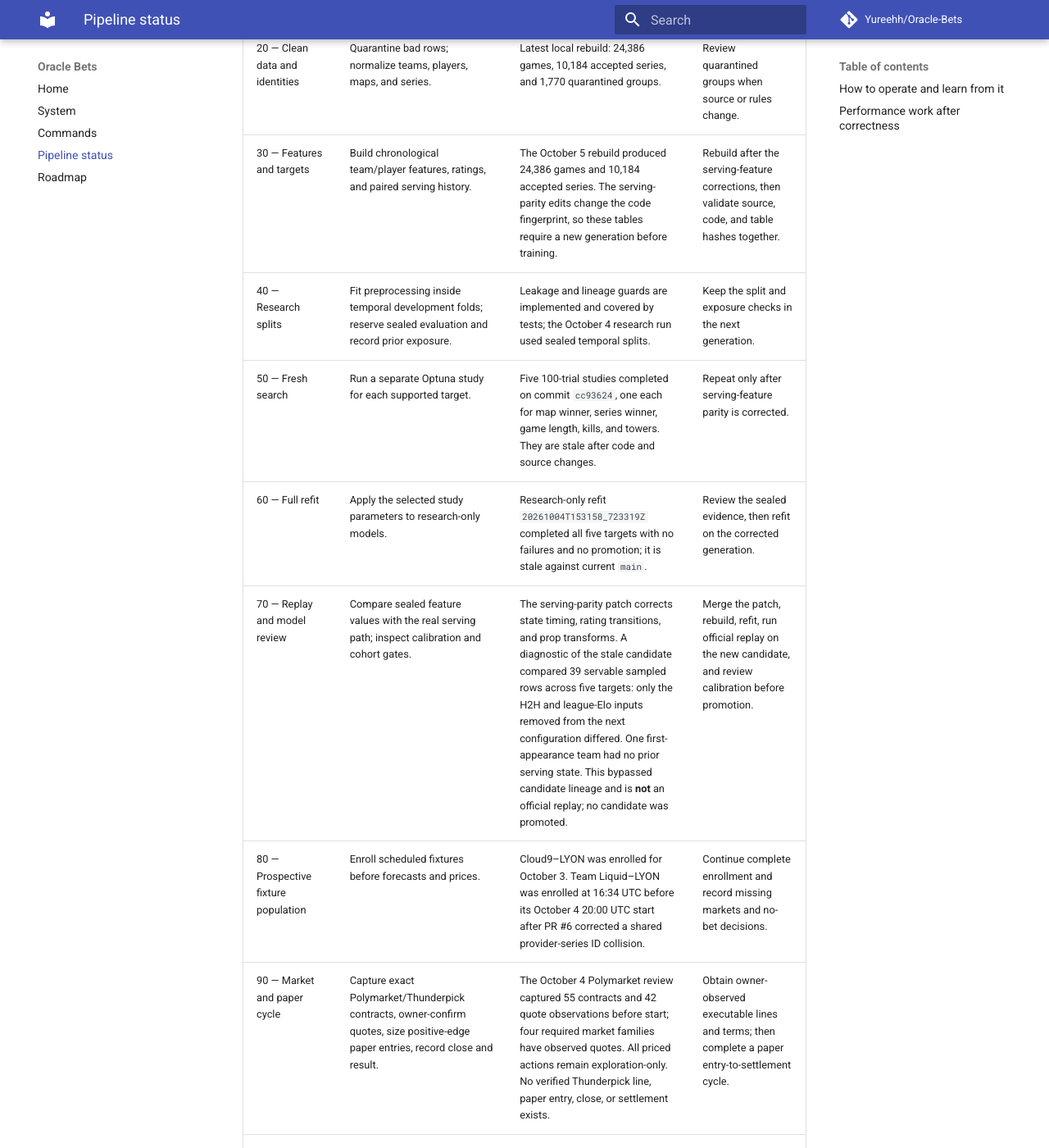
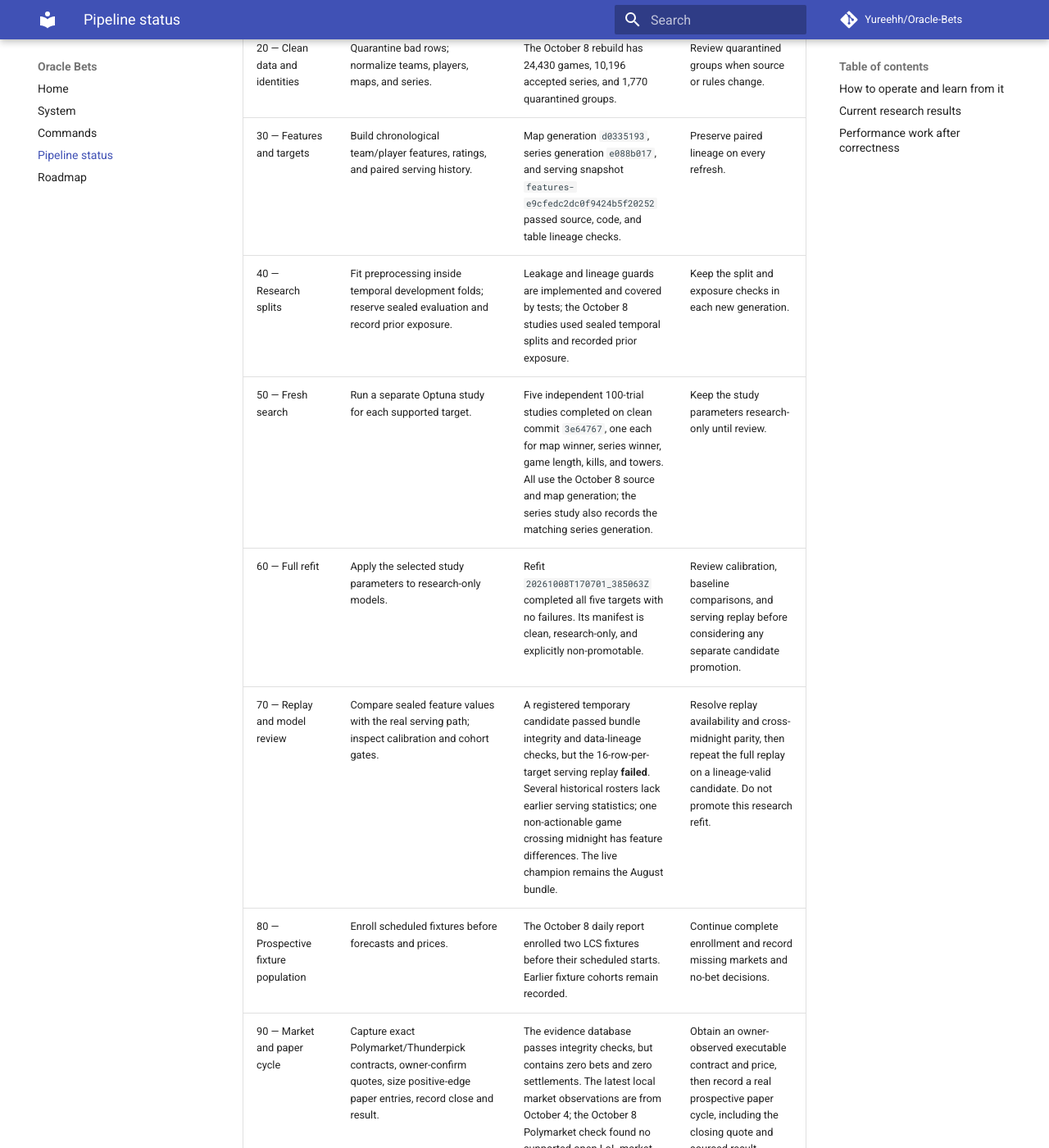
Before and after one commit to Yureehh/Oracle-Bets, an MkDocs documentation site: the page built from docs/pipeline-status.md, in a window 1280 px wide and 1400 px high, scrolled down 583 px. Shown: the whole window at 82% size. Built offline with MkDocs 1.6.1 and Material for MkDocs 9.7.7, drawn with Linux system fonts in a browser that asks for light colours; comment, search, counter and statistics services are not loaded; some of the changed text lies outside the part shown.

Commit message:
docs: record October research and replay gate

```diff
--- a/docs/pipeline-status.md
+++ b/docs/pipeline-status.md
@@ -10,16 +10,16 @@
 
 | Milestone | What happens | Current evidence | Next gate |
 | --- | --- | --- | --- |
-| 0 — Source and configuration | Install locked dependencies; keep provider credentials outside Git. | The latest local suite passed 730 tests with 1 skipped, plus lint, formatting, and type checks; this serving-parity patch still needs CI and merge. | Check setup on a second machine. |
-| 10 — Ingest | Refresh the public Oracle's Elixir source and retain a versioned raw snapshot. | Source check ready through 2026-10-04 08:57 UTC. | Continue checking source freshness before each rebuild. |
-| 20 — Clean data and identities | Quarantine bad rows; normalize teams, players, maps, and series. | Latest local rebuild: 24,386 games, 10,184 accepted series, and 1,770 quarantined groups. | Review quarantined groups when source or rules change. |
-| 30 — Features and targets | Build chronological team/player features, ratings, and paired serving history. | The October 5 rebuild produced 24,386 games and 10,184 accepted series. The serving-parity edits change the code fingerprint, so these tables require a new generation before training. | Rebuild after the serving-feature corrections, then validate source, code, and table hashes together. |
-| 40 — Research splits | Fit preprocessing inside temporal development folds; reserve sealed evaluation and record prior exposure. | Leakage and lineage guards are implemented and covered by tests; the October 4 research run used sealed temporal splits. | Keep the split and exposure checks in the next generation. |
-| 50 — Fresh search | Run a separate Optuna study for each supported target. | Five 100-trial studies completed on commit `cc93624`, one each for map winner, series winner, game length, kills, and towers. They are stale after code and source changes. | Repeat only after serving-feature parity is corrected. |
-| 60 — Full refit | Apply the selected study parameters to research-only models. | Research-only refit `20261004T153158_723319Z` completed all five targets with no failures and no promotion; it is stale against current `main`. | Review the sealed evidence, then refit on the corrected generation. |
-| 70 — Replay and model review | Compare sealed feature values with the real serving path; inspect calibration and cohort gates. | The serving-parity patch corrects state timing, rating transitions, and prop transforms. A diagnostic of the stale candidate compared 39 servable sampled rows across five targets: only the H2H and league-Elo inputs removed from the next configuration differed. One first-appearance team had no prior serving state. This bypassed candidate lineage and is **not** an official replay; no candidate was promoted. | Merge the patch, rebuild, refit, run official replay on the new candidate, and review calibration before promotion. |
-| 80 — Prospective fixture population | Enroll scheduled fixtures before forecasts and prices. | Cloud9–LYON was enrolled for October 3. Team Liquid–LYON was enrolled at 16:34 UTC before its October 4 20:00 UTC start after PR #6 corrected a shared provider-series ID collision. | Continue complete enrollment and record missing markets and no-bet decisions. |
-| 90 — Market and paper cycle | Capture exact Polymarket/Thunderpick contracts, owner-confirm quotes, size positive-edge paper entries, record close and result. | The October 4 Polymarket review captured 55 contracts and 42 quote observations before start; four required market families have observed quotes. All priced actions remain exploration-only. No verified Thunderpick line, paper entry, close, or settlement exists. | Obtain owner-observed executable lines and terms; then complete a paper entry-to-settlement cycle. |
+| 0 — Source and configuration | Install locked dependencies; keep provider credentials outside Git. | The serving-parity and pytest security fixes are merged, with 730 tests passing and 1 skipped locally; CI, lint, formatting, and type checks passed for those changes. | Check setup on a second machine. |
+| 10 — Ingest | Refresh the public Oracle's Elixir source and retain a versioned raw snapshot. | The validated source is current through 2026-10-07 11:58 UTC. | Continue checking source freshness before each rebuild. |
+| 20 — Clean data and identities | Quarantine bad rows; normalize teams, players, maps, and series. | The October 8 rebuild has 24,430 games, 10,196 accepted series, and 1,770 quarantined groups. | Review quarantined groups when source or rules change. |
+| 30 — Features and targets | Build chronological team/player features, ratings, and paired serving history. | Map generation `d0335193`, series generation `e088b017`, and serving snapshot `features-e9cfedc2dc0f9424b5f20252` passed source, code, and table lineage checks. | Preserve paired lineage on every refresh. |
+| 40 — Research splits | Fit preprocessing inside temporal development folds; reserve sealed evaluation and record prior exposure. | Leakage and lineage guards are implemented and covered by tests; the October 8 studies used sealed temporal splits and recorded prior exposure. | Keep the split and exposure checks in each new generation. |
+| 50 — Fresh search | Run a separate Optuna study for each supported target. | Five independent 100-trial studies completed on clean commit `3e64767`, one each for map winner, series winner, game length, kills, and towers. All use the October 8 source and map generation; the series study also records the matching series generation. | Keep the study parameters research-only until review. |
+| 60 — Full refit | Apply the selected study parameters to research-only models. | Refit `20261008T170701_385063Z` completed all five targets with no failures. Its manifest is clean, research-only, and explicitly non-promotable. | Review calibration, baseline comparisons, and serving replay before considering any separate candidate promotion. |
+| 70 — Replay and model review | Compare sealed feature values with the real serving path; inspect calibration and cohort gates. | A registered temporary candidate passed bundle integrity and data-lineage checks, but the 16-row-per-target serving replay **failed**. Several historical rosters lack earlier serving statistics; one non-actionable game crossing midnight has feature differences. The live champion remains the August bundle. | Resolve replay availability and cross-midnight parity, then repeat the full replay on a lineage-valid candidate. Do not promote this research refit. |
+| 80 — Prospective fixture population | Enroll scheduled fixtures before forecasts and prices. | The October 8 daily report enrolled two LCS fixtures before their scheduled starts. Earlier fixture cohorts remain recorded. | Continue complete enrollment and record missing markets and no-bet decisions. |
+| 90 — Market and paper cycle | Capture exact Polymarket/Thunderpick contracts, owner-confirm quotes, size positive-edge paper entries, record close and result. | The evidence database passes integrity checks, but contains zero bets and zero settlements. The latest local market observations are from October 4; the October 8 Polymarket check found no supported open LoL market from Italy. No verified Thunderpick line or complete quote-to-settlement cycle exists. | Obtain an owner-observed executable contract and price, then record a real prospective paper cycle, including the closing quote and sourced result. |
 | 100 — Decision evidence | Evaluate all enrolled fixtures, net paper returns, calibration, closing-line value, exposure, and drawdown before extending to tennis or real stakes. | **Pending.** No observed earnings claim is justified. | Accumulate enough prospective, settled, representative samples and compare locked policies on later data. |
 
 The live paper workflow does not place bets. The owner chooses and confirms any
@@ -50,11 +50,24 @@
 captures, correlated positions, changed lines, and losses all affect realized
 returns. This project currently has no verified live edge or income stream.
 
+## Current research results
+
+The October 8 sealed evaluations returned map-winner accuracy 65.5%, AUC
+0.714, and Brier 0.215 on 3,663 games; series-winner accuracy 71.3%, AUC
+0.786, and Brier 0.188 on 1,528 series. Game length, kills, and towers had
+mean absolute errors of 4.245 minutes, 7.532 kills, and 1.711 towers. Each
+beat its constant baseline, but towers improved by only 0.019 towers and had
+R² 0.005. None of the prop reports contains a historical market-line backtest.
+These test windows overlap prior research, so they are development evidence,
+not a fresh claim of market edge or earnings.
+
 ## Performance work after correctness
 
-The October 5 full rebuild took 1,990.3 seconds; enrichment alone took
-1,771.9 seconds. An earlier daily run with no changed history also spent about
-30 minutes rebuilding features. The next optimization is a no-change shortcut
+The October 8 full rebuild took 14,819.6 seconds wall time, including
+13,768.3 seconds in enrichment; the host may have slept, so profile an awake
+run before using those timings as a benchmark. An earlier daily run with no
+changed history still spent about 30 minutes rebuilding features. The next
+optimization is a no-change shortcut
 guarded by source identity, code/configuration fingerprint, manifest integrity,
 and output hashes. Benchmark an awake before/after run and keep the full path
 for changed or damaged inputs. Serving also verifies and reads the paired
```
Also changed, not shown: other parts of docs/pipeline-status.md (+1 -1 lines).
